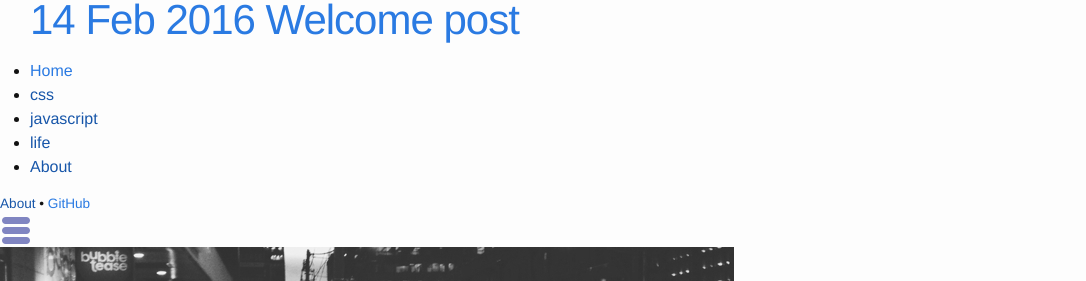
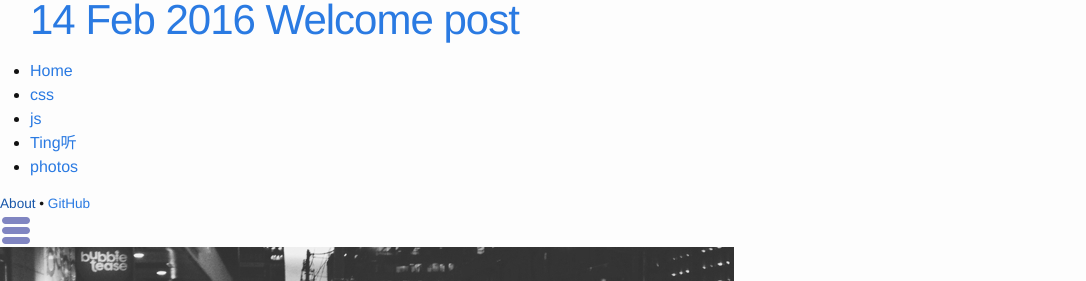
Before and after one commit to edwinna/edwinna.github.io, a Jekyll site: the page built from _posts/2016-02-18-react-introduction-post.md, in a window 1280 px wide and 900 px high. Shown: the part 305-586 px from the top of the window, without its empty margins (0-1086 px from the left). Built offline with Jekyll 4.4.1, drawn with Linux system fonts in a browser that asks for light colours.

Commit message:
update category

```diff
--- /dev/null
+++ b/_layouts/blog_by_category.html
@@ -0,0 +1,44 @@
+---
+layout: default
+---
+
+<div class="posts">
+    {% if site.categories[page.category] %}
+        {% for post in site.categories[page.category] %}
+		<div class="post-teaser">
+		  <header>
+		    <h1>
+            <a id="post-link-trans" class="post-link" href="{{ post.url | prepend: site.baseurl }}">
+		        {{ post.title }}
+		      </a>
+		    </h1>
+		    <p id="subtitletrans" class="subtitlecontainer">
+		      <a class="subtitle">{{ post.date | date: "%Y年%m月%-d日" }}</a>
+		      {% if post.author %} | <a class="subtitle" href="{{ site.baseurl }}/About/">{{ post.author }}</a>{% endif %}
+		      {% if post.category and post.tags %} | <a class="subtitle">{{ category_content }}</a> <a class="subtitle">{{ tags_content }}</a>{% endif %}
+		    </p>
+		  </header>
+		  <div class="excerpt">
+		  {% assign num = post.content | number_of_words %}
+		  {% if  num  < site.theme.visiblewords %}
+		    {{ post.content }}
+		  {% else %}
+		    {{ post.content | truncatewords: site.theme.visiblewords }}
+		    <p>
+		    <a class="text" href="{{ post.url | prepend: site.baseurl }}">
+		      {{ site.theme.str_continue_reading }}
+		    </a>
+		    </p>
+		  {% endif %}
+		  </div>
+		</div>
+        {% endfor %}
+
+    {% else %}
+	  <article>
+		<header>
+    		<h4 class="title">There are no posts for this category.</h4>
+    	</header>
+      </article>
+    {% endif %}
+</div>
--- a/_layouts/default.html
+++ b/_layouts/default.html
@@ -1,24 +1,22 @@
 <!DOCTYPE html>
 <html>
+
 <head>
     <meta charset="utf-8">
     <meta http-equiv="X-UA-Compatible" content="IE=edge,chrome=1">
     <title>Blog - {{ page.title }}</title>
     <meta name="viewport" content="width=device-width">
-
     <!-- syntax highlighting CSS -->
     <link rel="stylesheet" href="/css/syntax.css">
-
     <!-- Custom CSS -->
     <link rel="stylesheet" href="/css/main.css">
-
     <!-- Responsive CSS -->
     <link rel="stylesheet" href="/css/responsive.css">
-
     <!-- Google Fonts -->
     <link href='http://fonts.googleapis.com/css?family=Source+Sans+Pro:300,400,700' rel='stylesheet' type='text/css'>
     <link href='http://fonts.googleapis.com/css?famil=Raleway:300,400,700' rel='stylesheet' type='text/css'>
 </head>
+
 <body>
     <div class="site">
         <div class="sidebar" id="sidebar">
@@ -31,8 +29,7 @@
                     {% for post in site.posts %}
                     <li class="post-link">
                         <a class="post-title" href="{{ post.url }}">
-                  <span class="post-date">{{ post.date | date_to_string }}</span>
-                  {{ post.title }}
+                            <span class="post-date">{{ post.date | date_to_string }}</span> {{ post.title }}
                         </a>
                     </li>
                     {% endfor %}
@@ -41,10 +38,20 @@
             <div class="nav">
                 <ul class="nav-list">
                     <li><a href="{{site.baseurl}}/">Home</a></li>
-            <li><a href="">css</a></li>
-            <li><a href="">javascript</a></li>
-            <li><a href="">life</a></li>
-            <li><a href="">About</a></li>
+                    {% for page in site.pages %}
+                    {% if page.title and page.hide != true %}
+                    <li>
+                        <a href="{{ page.url | prepend: site.baseurl }}">
+                            {{ page.title }}
+                        </a>
+                    </li>
+                    {% endif %}
+                    {% endfor %}
+
+                   <!--  <li><a href="{{ '/css' | prepend: site.baseurl }}">css</a></li>
+                    <li><a href="{{ '/js' | prepend: site.baseurl }}">javascript</a></li>
+                    <li><a href="{{ '/js' | prepend: site.baseurl }}">life</a></li>
+                    <li><a href="{{ '/js' | prepend: site.baseurl }}">画册</a></li> -->
                 </ul>
             </div>
             <div class="footer">
@@ -54,10 +61,9 @@
                 </span>
             </div>
         </div>
-
         {{ content }}
-
     </div>
     <script src="/javascripts/responsive.js" type="text/javascript"></script>
 </body>
+
 </html>
--- a/_posts/2016-02-18-react-introduction-post.md
+++ b/_posts/2016-02-18-react-introduction-post.md
@@ -3,7 +3,9 @@
 title: 学习React框架实例
 cover: cover.jpg
 date:   2016-02-18 16:40:06 +0800
-categories: posts
+categories: js
+permalink: /js/
+
 ---
 
 ## React有什么特别之处？
--- a/index.html
+++ b/index.html
@@ -1,6 +1,5 @@
 ---
 layout: default
-title: Edwinna
 ---
 
 {% assign page = site.posts.first %}
```
Also changed, not shown: _posts/2016-02-14-react-post.md (+1 -1 lines), blog/category/css.md (added, +23 -0 lines), blog/category/js.md (added, +5 -0 lines), blog/category/life.md (added, +23 -0 lines), blog/category/photos.md (added, +5 -0 lines), _layouts/page.html (added). Lines whose indentation alone changed are shown as unchanged.
